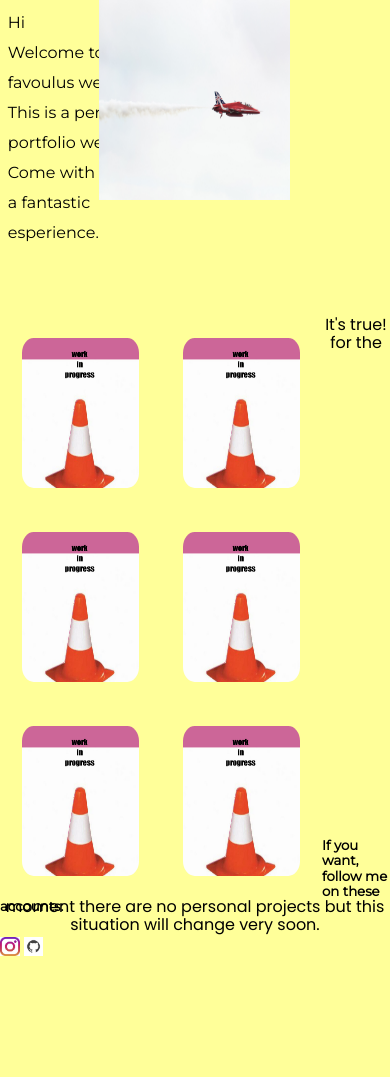
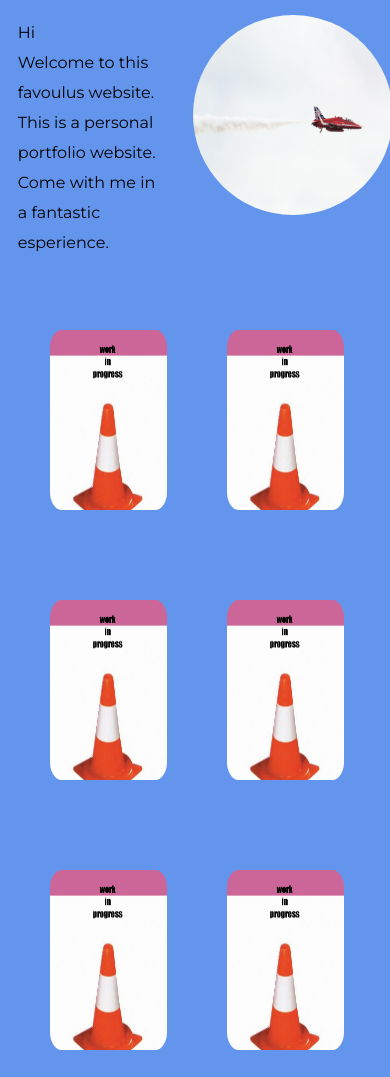
Before and after one commit to stopflunky/First-website, a plain HTML site: page index.html in a window 390 px wide. Shown: the top 1077 px of the page. Before the commit the page ends 961 px from the top, so only its background shows below. Drawn offline with nearby package versions, Linux system fonts and the light colour scheme; a script that the page names is missing; a web font is replaced by a local one.

Commit message:
Add files via upload

```diff
--- a/index.html
+++ b/index.html
@@ -32,7 +32,6 @@
             for the moment there are no personal projects but this situation will change very soon.</p>
     </div>
     <div class="footer">
-        <h5  style="font-family: 'Montserrat', sans-serif;">If you want, follow me on these accounts:</h5>
         <a href="https://www.instagram.com/d_ra_go_s/?hl=it" class="links"><img class="links-image" src="insat.jfif"></a>
         <a href="https://github.com/stopflunky"class="links"><img class="links-image" src="gitHub-icon.png"></a>
     </div>
--- a/main.css
+++ b/main.css
@@ -1,7 +1,14 @@
-body{
+*{
+
+    margin:0;
+
+    padding:0;
+
+ }
+
+ body{
     background-color: #ffff99;
 }
-
 
 .header{
     width: 100%;
@@ -84,3 +91,113 @@ body{
     width: 5%;
     height: 5%;
 }
+
+
+@media screen and (max-width: 600px) {
+    body {
+        background-color: cornflowerblue;
+    }
+
+    .header{
+        width: 100%;
+        height: 250px;
+        margin: 0 ;
+        padding: 0;
+        position: relative;
+        display: block;
+    }
+
+    #introduction{
+        line-height: 30px;
+        height: auto;
+        font-family: 'Montserrat', sans-serif;
+        width: 150px;
+        position: absolute;
+        top: 0;
+        left: 0;
+        float: left;
+        padding: 10px;
+
+    }
+
+
+    #img-introduction{
+        width: 200px;
+        height: 200px;
+        position: absolute;
+        float: right;
+        padding: 10px;
+        margin-top: 5px;
+        margin-left: 47%;
+        margin-bottom: 0px;
+        margin-right: 0px;
+        border-radius: 50%;
+
+  }
+    .main{
+        position: static;
+        width: 100%;
+        height: 600px;
+        margin: 0 ;
+        padding: 0;
+}
+
+    .projects{
+        width: 30%;
+        height: 30%;
+        float: left;
+        margin-top: 70px;
+        margin-left: 40px;
+        margin-bottom: 0px;
+        margin-right: 0px;
+        padding: 10px;
+        border-radius: 10%;
+}
+
+.projects-image{
+    width: 100%;
+    height: 100%;
+    border-radius: 10%;
+}
+    #des{
+        font-family: 'Poppins', sans-serif;
+    border: 20px;
+    float: left;
+    margin-top: 5%;
+    margin-left: 0%;
+    margin-bottom: 0%;
+    margin-right: 0%;
+    padding: 5px;
+}
+
+
+    .footer{
+        position: static;
+        width: 100%;
+        height: 70px;
+        left: 0px;
+        bottom: 0px;
+        right: 0px;
+        padding: 10px;
+
+}
+
+    .links{
+        float: left;
+        border-radius: 20px;
+        margin-top: 5%;
+        margin-left: 5%;
+        margin-bottom: 2%;
+        margin-right: 0%;
+    }
+
+    .links-image{
+        width: 50px;
+        height: 50px;
+        padding: 5px;
+        border-radius: 20px;
+    }
+
+
+
+  }
```
Also changed, not shown: header-sketch.png (added), 1 other file.
